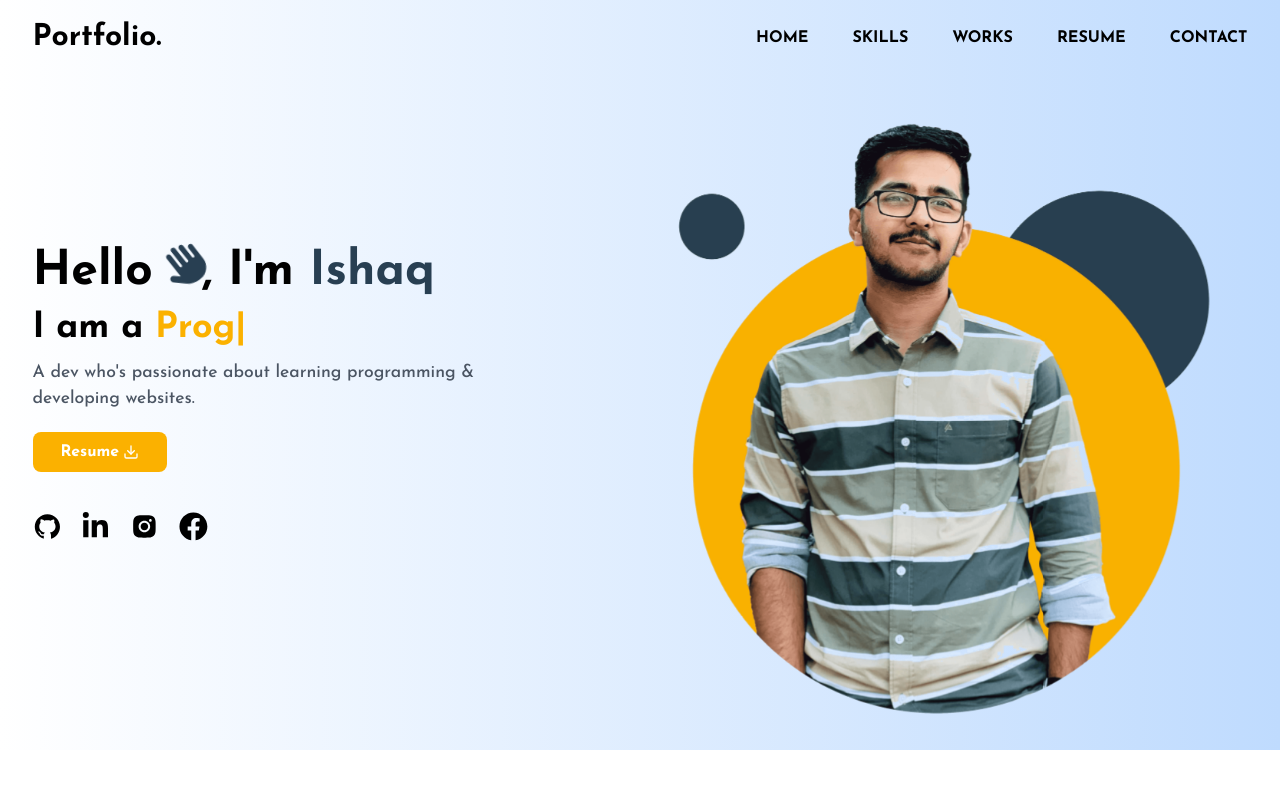
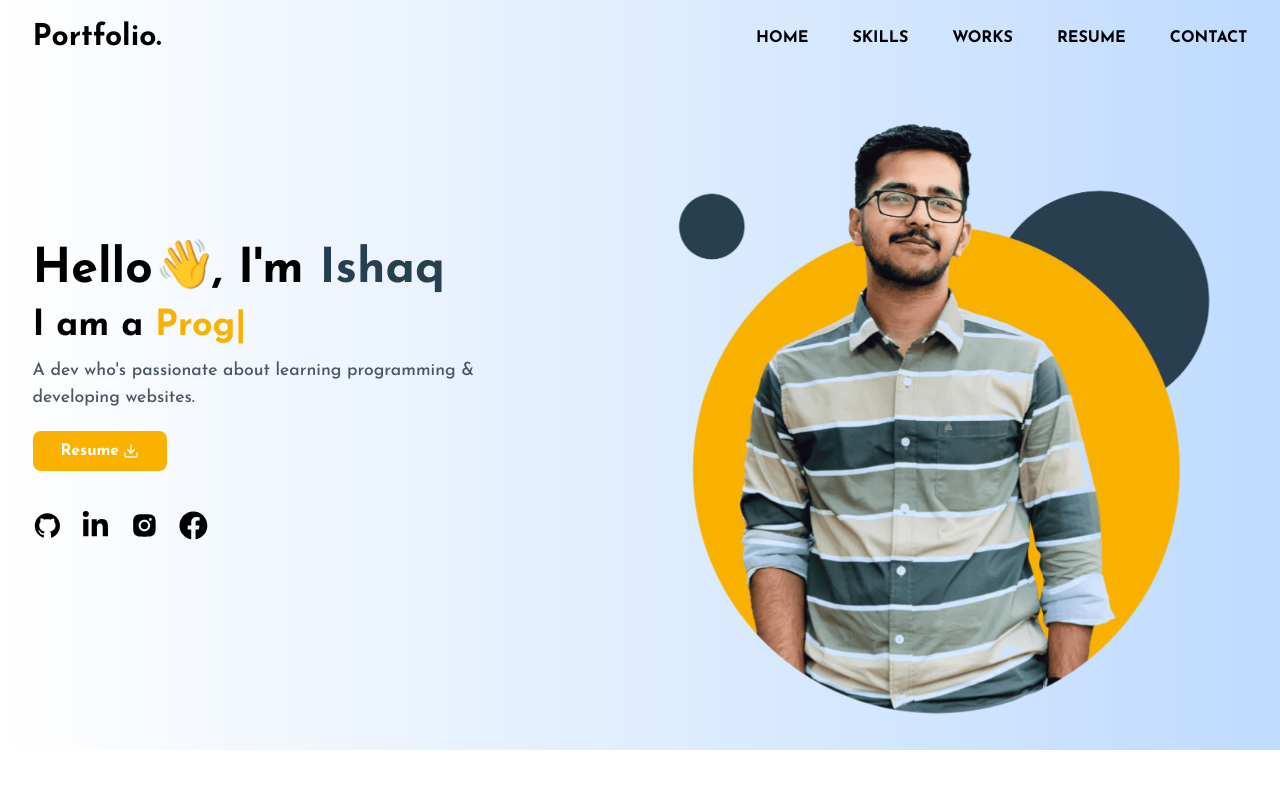
Before and after one commit to IshaqIsco22/New-Portfolio, a React (Vite) app: page / in a window 1280 px wide. Shown: the top 788 px of the page. Built offline with nearby package versions, Linux system fonts and the light colour scheme.

Commit message:
new changes

```diff
--- a/src/chips/SkillBox.jsx
+++ b/src/chips/SkillBox.jsx
@@ -21,7 +21,7 @@ const SkillBox = ({ logo, black, white, skill }) => {
           white +
           " text-" +
           black +
-          " w-14 sm:w-12 exsm:w-10 h-14 sm:h-12 exsm:h-10 p-2 rounded-full flex items-center justify-center text-6xl sm:text-4xl"
+          " w-14 sm:w-12 exsm:w-10 h-14 sm:h-12 exsm:h-10 p-2 rounded-full flex items-center justify-center text-6xl sm:text-4xl hover:cursor-pointer hover:scale-125"
         }
       >
         {logo}
--- a/src/sections/Home.jsx
+++ b/src/sections/Home.jsx
@@ -27,13 +27,13 @@ function Home() {
             >
               Hello
               <span className="wave">
-                {/* <i className="fa-solid fa-hand"></i> */}
-                <FontAwesomeIcon
+                {/* <FontAwesomeIcon
                   icon={faHand}
                   // flip="horizontal"
                   size="sm"
                   className="text-[#283F52] -rotate-45 ml-2 "
-                />
+                 /> */}
+                &#x1F44B;
               </span>
               , I'm <span className="text-[#283F52]">Ishaq</span>
             </h2>
```
